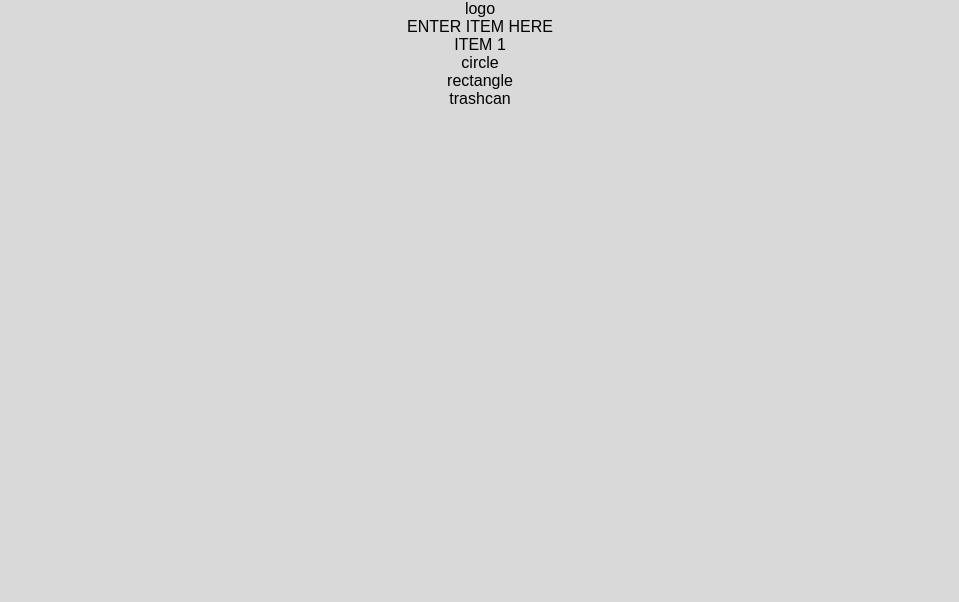
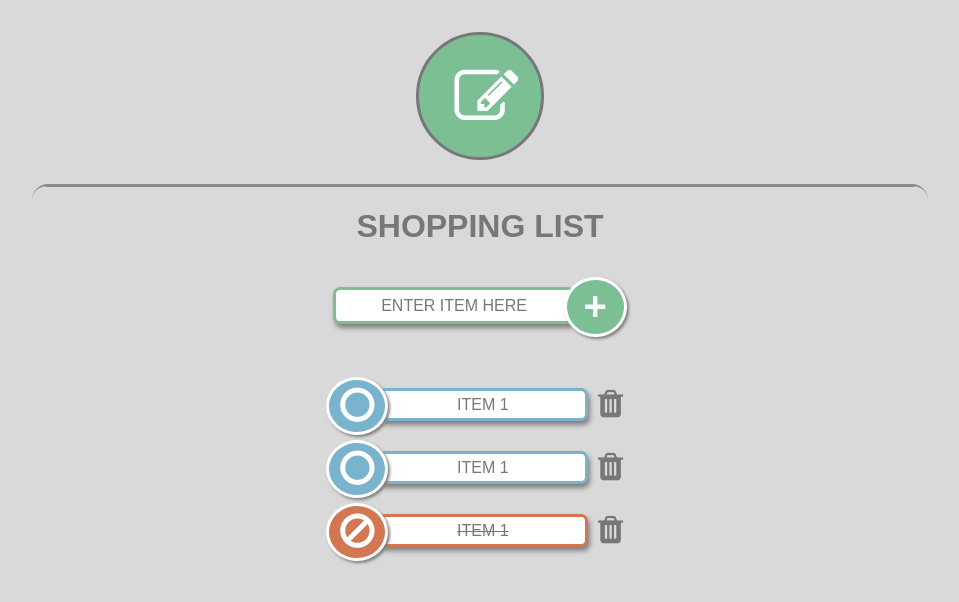
Before and after one commit to aespinozagit/shopping-list, a plain HTML site: page index.html in a window 1280 px wide. Shown: the whole page, without its empty margins (160-1119 px from the left). Drawn offline with nearby package versions, Linux system fonts and the light colour scheme.

Commit message:
added styles

```diff
--- a/css/styles.css
+++ b/css/styles.css
@@ -2,3 +2,166 @@ body {
 	text-align: center;
 	background-color: #D9D9D9;
 }
+
+.logo {
+	background-image: url();
+}
+
+.circle-logo {
+	border: 3px solid #787778;
+	width: 1.7em;
+	height: 1.5em;
+	border-radius: 50%;
+	margin: .5em auto 0 auto;
+	background-color: #7CBF94;
+	font-size: 4em;
+	color: white;
+	padding-top: .4em;
+	padding-left: .2em;
+}
+
+#add-input {
+	border: 3px solid #7CBF94;
+	border-radius: 7px;
+	text-align: center;
+	height: 29px;
+	width: 232px;
+	z-index: -1;
+	margin-right: -16px;
+	box-shadow: 2px 4px 5px gray;
+	color: #787778;
+}
+
+h1 {
+	margin: -16px 0 1em 0;
+	color: #787778;
+}
+/*....................Button styles*/
+/*input-button styles*/
+.input-button {
+   border: 3px solid white;
+   background: #7CBF94;
+   padding: 4.5px 17px;
+   border-radius: 50%;
+   color: white;
+   vertical-align: middle;
+   font-size: 40px;
+   font-weight: 700;
+   box-shadow: 2px 2px 3px gray;
+   }
+
+.input-button:hover {
+   background: #4C755B;
+   }
+
+.input-button:active {
+   background: #7AB3CE;
+   }
+
+
+
+.main-item-list {
+	margin: 2.5em 62px -35px 0;
+}
+
+.show-item {
+	border: 3px solid #7AB3CE;
+	border-radius: 7px;
+	text-align: center;
+	height: 25px;
+	width: 200px;
+	z-index: -4;
+	margin-right: -16px;
+	box-shadow: 2px 4px 5px gray;
+	color: #787778;
+	margin-left: -15px;
+}
+
+/*item-button styles*/
+.items-button {
+    border: 3px solid white;
+   background: #7AB3CE;
+   padding: 3.5px 11px;
+   border-radius: 50%;
+   color: white;
+   vertical-align: middle;
+   font-size: 40px;
+   font-weight: 700;
+   box-shadow: 2px 2px 3px gray;
+   position: relative;
+   }
+
+.items-button:hover {
+   background: #6492A8;
+   }
+
+.items-button:active {
+   background: #D27752;
+   }
+
+.show-item-complete {
+	border: 3px solid #D27752;
+	border-radius: 7px;
+	text-align: center;
+	height: 25px;
+	width: 200px;
+	z-index: -4;
+	margin-right: -16px;
+	box-shadow: 2px 4px 5px gray;
+	color: #787778;
+	margin-left: -15px;
+	text-decoration: line-through;
+}
+
+/*item-button styles*/
+.items-button-complete {
+    border: 3px solid white;
+   background: #D27752;
+   padding: 3.5px 11px;
+   border-radius: 50%;
+   color: white;
+   vertical-align: middle;
+   font-size: 40px;
+   font-weight: 700;
+   box-shadow: 2px 2px 3px gray;
+   position: relative;
+   }
+
+.items-button:hover {
+   background: #6492A8;
+   }
+
+.items-button:active {
+   background: #D27752;
+   }
+
+/*.items-button-complete {
+	display: none;
+}*/
+
+
+.trashcan {
+	color: #787778;
+	position: absolute;
+	  padding: 11px 0 0 26px;
+}
+
+hr {
+	width: 70%;
+  height: 30px;
+  border-style: solid;
+  border-color: #8c8b8b;
+  border-width: 2px 0 0 0;
+  border-radius: 20px;
+  margin-top: 1.5em;
+}
+hr:before {
+  display: block;
+  content: "";
+  height: 30px;
+  margin-top: -31px;
+  border-style: solid;
+  border-color: #8c8b8b;
+  border-width: 0 0 2px 0;
+  border-radius: 20px;
+}
--- a/index.html
+++ b/index.html
@@ -6,26 +6,63 @@
 
 	<link rel="stylesheet" type="text/css" href="css/normalize.css">
 	<link rel="stylesheet" type="text/css" href="css/styles.css">
+	<link rel="stylesheet" type="text/css" href="css/font-awesome.min.css">
+	<script src="https://code.jquery.com/jquery-1.10.2.js"></script>
+	<!-- <script src="js/app.js"></script> -->
+
 </head>
 <body>
 	<div class="logo">
-		logo
+		<div class="circle-logo">
+			<i class="fa fa-pencil-square-o plus"></i>
+		</div>
 	</div>
+
+	<hr />
+
+	<h1>SHOPPING LIST</h1>
+
 	<div class="item-input">
-		ENTER ITEM HERE
+		<input id="add-input" type="text" name="add-item" value="ENTER ITEM HERE" autocomplete="off">
+		<button class="input-button" type="button">+</button>
 	</div>
+
 	<div class="main-item-list">
 		<div class="list-item">
-			ITEM 1
+
+				<button class="items-button" type="button"><i class="fa fa-circle-o"></i></button>
+
+				<!-- <button class="items-button-complete" type="button"><i class="fa fa-ban"></i></i></button> -->
+
+				<input class="show-item" type="text" name="add-item" value="ITEM 1" autocomplete="off">
+
+			<i class="fa fa-trash fa-2x trashcan"></i>
 		</div>
-		<div class="circle-selection">
-			circle
+	</div>
+
+	<div class="main-item-list">
+		<div class="list-item">
+
+				<button class="items-button" type="button"><i class="fa fa-circle-o"></i></button>
+
+				<!-- <button class="items-button-complete" type="button"><i class="fa fa-ban"></i></button> -->
+
+				<input class="show-item" type="text" name="add-item" value="ITEM 1" autocomplete="off">
+
+			<i class="fa fa-trash fa-2x trashcan"></i>
 		</div>
-		<div class="list-item-holder">
-			rectangle
-		</div>
-		<div class="trashCan">
-			trashcan
+	</div>
+
+	<div class="main-item-list">
+		<div class="list-item">
+
+				<!-- <button class="items-button" type="button"><i class="fa fa-circle-o"></i></button> -->
+
+				<button class="items-button-complete" type="button"><i class="fa fa-ban"></i></button>
+
+				<input class="show-item-complete" type="text" name="add-item" value="ITEM 1" autocomplete="off">
+
+			<i class="fa fa-trash fa-2x trashcan"></i>
 		</div>
 	</div>
 
```
Also changed, not shown: js/app.js (+48 -0 lines), css/font-awesome.min.css (added).
